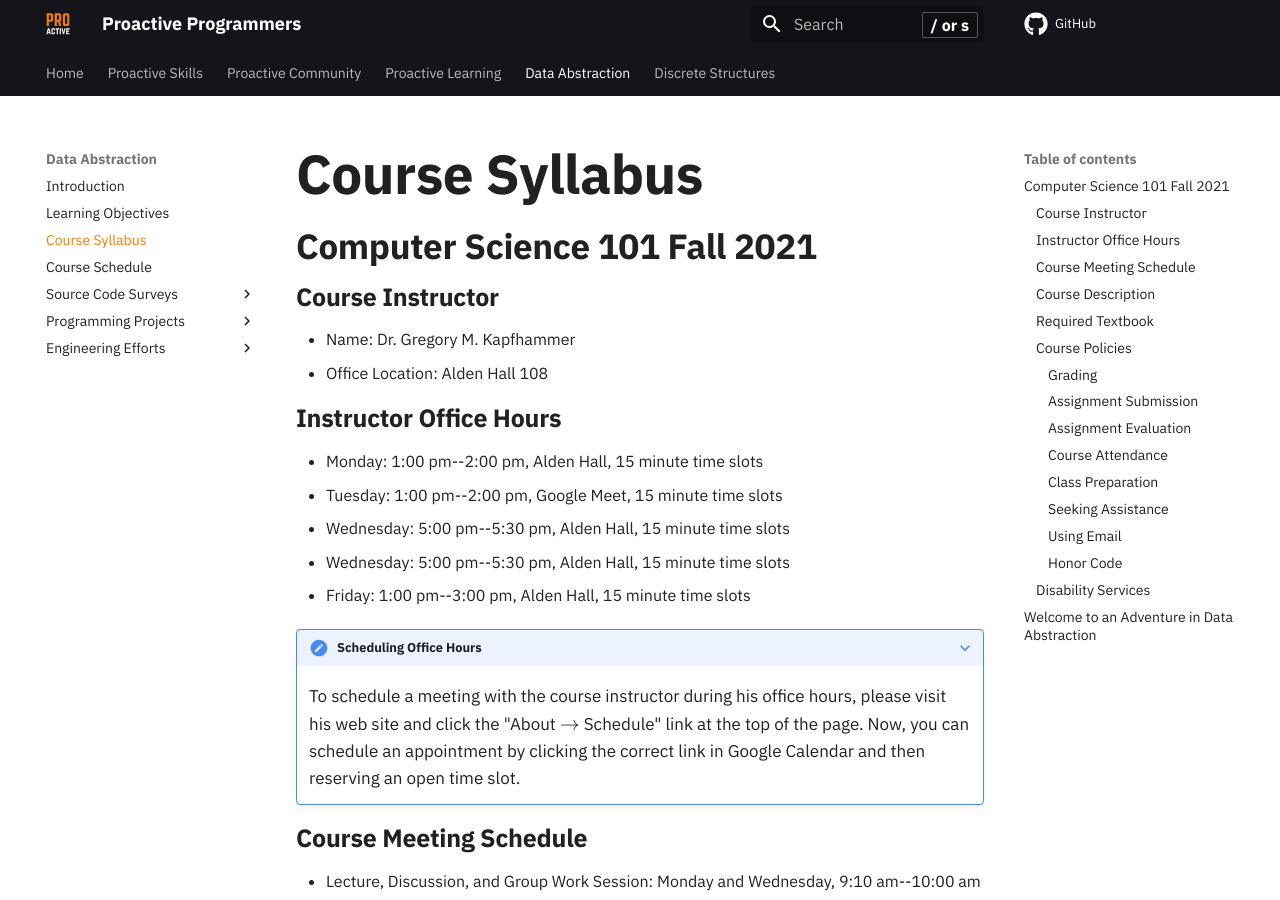
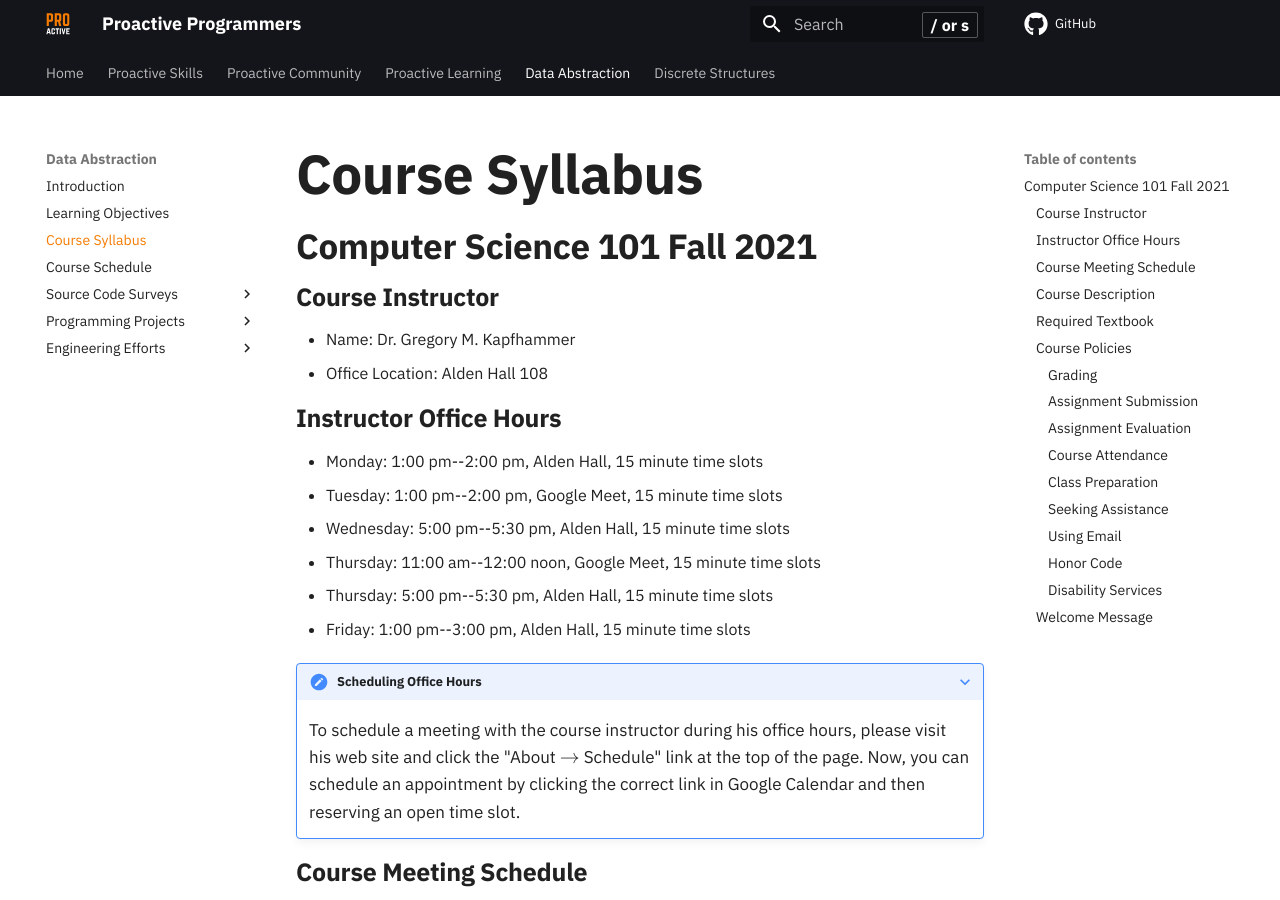
Before and after one commit to ProactiveProgrammers/www.proactiveprogrammers.com, an MkDocs documentation site: the page built from docs/data-abstraction/syllabus-data-abstraction.md, in a window 1280 px wide and 900 px high. Built offline with MkDocs 1.6.1 and Material for MkDocs 9.7.7, drawn with Linux system fonts in a browser that asks for light colours; comment, search, counter and statistics services are not loaded; some of the changed text lies outside the part shown.

Commit message:
fix: Add the correct office hours in the syllabus-data-abstraction.

```diff
--- a/docs/data-abstraction/syllabus-data-abstraction.md
+++ b/docs/data-abstraction/syllabus-data-abstraction.md
@@ -12,7 +12,8 @@
 -   Monday: 1:00 pm--2:00 pm, Alden Hall, 15 minute time slots
 -   Tuesday: 1:00 pm--2:00 pm, Google Meet, 15 minute time slots
 -   Wednesday: 5:00 pm--5:30 pm, Alden Hall, 15 minute time slots
--   Wednesday: 5:00 pm--5:30 pm, Alden Hall, 15 minute time slots
+-   Thursday: 11:00 am--12:00 noon, Google Meet, 15 minute time slots
+-   Thursday: 5:00 pm--5:30 pm, Alden Hall, 15 minute time slots
 -   Friday: 1:00 pm--3:00 pm, Alden Hall, 15 minute time slots
 
 ???+ note "Scheduling Office Hours"
@@ -221,7 +222,7 @@ Services at 814-332-2898. Disability Services is part of the Learning Commons
 and is located in Pelletier Library. Please do this as soon as possible to
 ensure that approved accommodations are implemented in a timely fashion.
 
-## Welcome to an Adventure in Data Abstraction
+### Welcome Message
 
 In reference to software, Frederick P. Brooks, Jr. wrote in chapter one of *The
 Mythical Man Month*, "The magic of myth and legend has come true in our time."
```
Also changed, not shown: other parts of docs/data-abstraction/syllabus-data-abstraction.md (+1 -1 lines).
